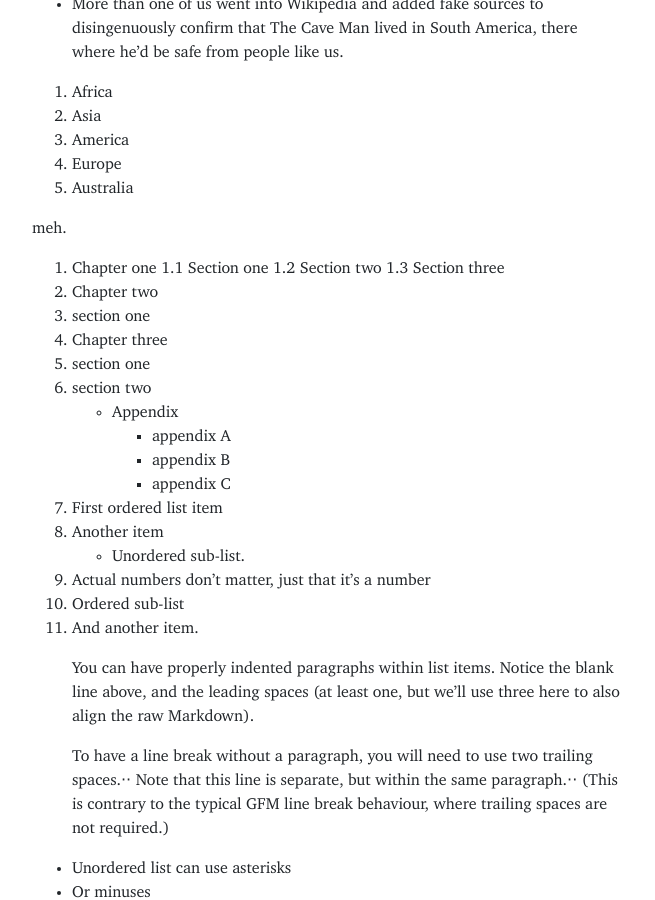
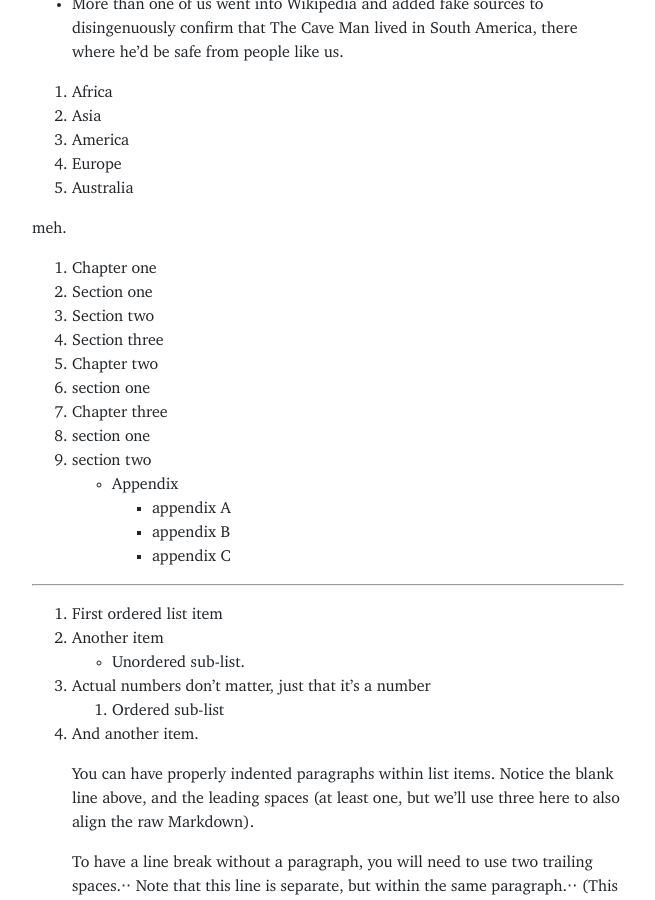
Before and after one commit to reedeeng/blog, a Jekyll site: the page built from element-of-typography.md, in a window 1280 px wide and 900 px high, scrolled down 959 px. Shown: the whole window, without its empty margins (312-967 px from the left). Built offline with Jekyll 4.4.1, drawn with Linux system fonts in a browser that asks for light colours.

Commit message:
Update element-of-typography.md

```diff
--- a/element-of-typography.md
+++ b/element-of-typography.md
@@ -30,9 +30,9 @@ meh.
 meh.
 
 1. Chapter one
-  1.1 Section one
-  1.2 Section two
-  1.3 Section three
+  1. Section one
+  1. Section two
+  1. Section three
 2. Chapter two
   2. section one
 3. Chapter three
@@ -43,11 +43,13 @@ meh.
   * appendix B
   * appendix C
 
+---
+
 1. First ordered list item
 2. Another item
   * Unordered sub-list.
 1. Actual numbers don't matter, just that it's a number
-  1. Ordered sub-list
+   1. Ordered sub-list
 4. And another item.
 
    You can have properly indented paragraphs within list items. Notice the blank line above, and the leading spaces (at least one, but we'll use three here to also align the raw Markdown).
```
